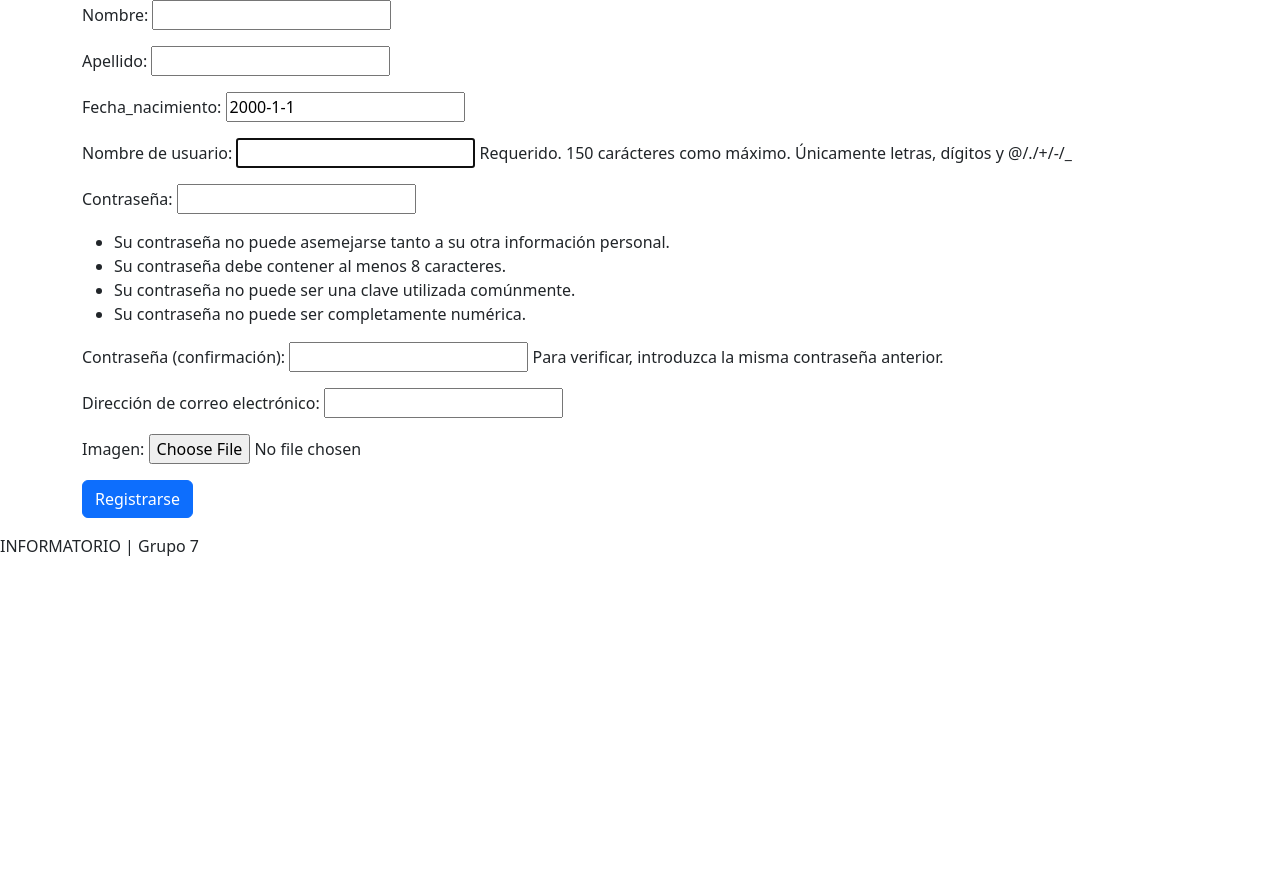
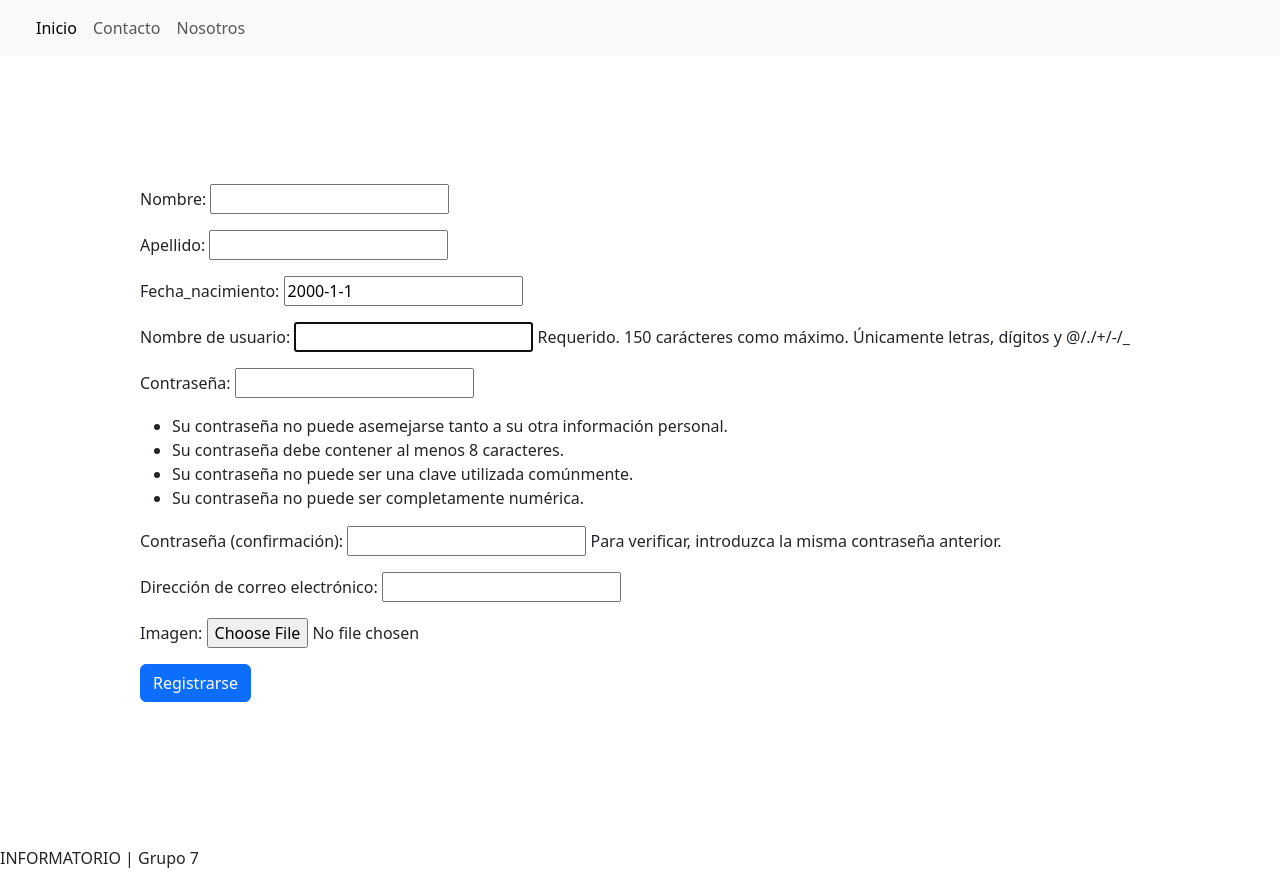
Before and after one commit to TGerzenstein/proyecto_final, a Django app: page /usuarios/registrar/ in a window 1280 px wide. Before the commit the page ends 556 px from the top, so only its background shows below. Run offline with Django 4.2, Linux system fonts and the light colour scheme; parts of the project's set-up code (start-up, migrations or seed data) failed here and were passed over.

Commit message:
Agregué navegacion a los templates

```diff
--- a/Proyecto/templates/navegacion.html
+++ b/Proyecto/templates/navegacion.html
@@ -0,0 +1,23 @@
+{% load static %}
+
+<nav class="navbar navbar-expand-lg bg-body-tertiary">
+    <div class="container-fluid">
+      <a class="navbar-brand" href="#"></a>
+      <button class="navbar-toggler" type="button" data-bs-toggle="collapse" data-bs-target="#navbarNav" aria-controls="navbarNav" aria-expanded="false" aria-label="Toggle navigation">
+        <span class="navbar-toggler-icon"></span>
+      </button>
+      <div class="collapse navbar-collapse" id="navbarNav">
+        <ul class="navbar-nav">
+          <li class="nav-item">
+            <a class="nav-link active" aria-current="page" href="#">Inicio</a>
+          </li>
+          <li class="nav-item">
+            <a class="nav-link" href="#">Contacto</a>
+          </li>
+          <li class="nav-item">
+            <a class="nav-link" href="#">Nosotros</a>
+          </li>
+        </ul>
+      </div>
+    </div>
+  </nav>
--- a/Proyecto/templates/usuarios/registrar.html
+++ b/Proyecto/templates/usuarios/registrar.html
@@ -11,7 +11,7 @@
 
 {% block contenido %}
 
-<div class="container">
+<div class="container" style="margin: 10%;">
     <form enctype="multipart/form-data" action="" method="post">{% csrf_token %}
         {{form.as_p}}
       <div class="col-auto">
```
